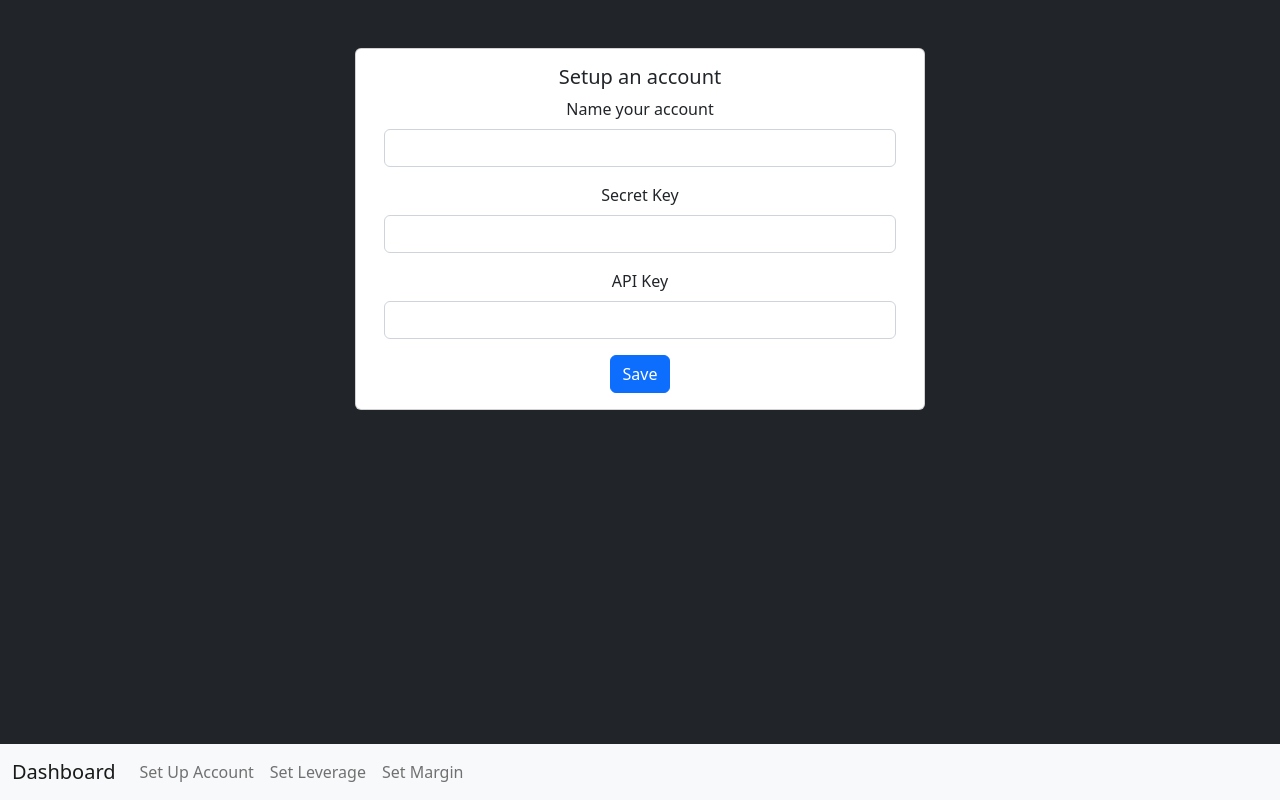
After one commit to zahidtokur/binance-madnews-dashboard, a Django app: page /create/ in a window 1280 px wide. The commit adds this page. Run offline with Django 4.2, Linux system fonts and the light colour scheme; some libraries are stand-ins or nearby versions.

Commit message:
Add AccountCreateView

```diff
--- a/core/urls.py
+++ b/core/urls.py
@@ -6,4 +6,5 @@ app_name = 'core'
 
 urlpatterns = [
     path('', views.index, name='index'),
+    path('create/', views.AccountCreateView.as_view(), name='create'),
 ]
--- a/core/views.py
+++ b/core/views.py
@@ -1,5 +1,30 @@
 from django.shortcuts import render
+from django.views import View
+from django.contrib import messages
+from django.http import HttpResponseRedirect
+from django.urls import reverse
+
+from core.models import Account
+from core.resources.serializers import AccountSerializer
 
 
 def index(request):
     return render(request, "core/index.html")
+
+
+class AccountCreateView(View):
+    template_name = "core/create.html"
+
+    def get(self, request, *args, **kwargs):
+        return render(request, self.template_name)
+
+    def post(self, request, *args, **kwargs):
+        request_data = request.POST
+        data = AccountSerializer(data=request_data)
+        if not data.is_valid():
+            for err in data.errors:
+                messages.add_message(
+                    request, messages.WARNING, str(data.errors[err]))
+            return HttpResponseRedirect(reverse('core:create'))
+        Account.objects.create(**data.validated_data)
+        return HttpResponseRedirect(reverse('core:index'))
--- /dev/null
+++ b/templates/core/create.html
@@ -0,0 +1,51 @@
+{% extends "base.html" %}
+{% load static %}
+
+{% block title %}
+  Setup a Binance Futures Account
+{% endblock title %}
+
+{% block content %}
+  <div class="container text-center mt-5">
+    <div class="row">
+        {% if messages %}
+          <div class="alert alert-warning alert-dismissible fade show" role="alert">
+            You should check in on some of those fields below.
+            <ul>
+              {% for message in messages %}
+                <li>{{ message }}</li>
+              {% endfor %}
+            </ul>
+            <button type="button" class="btn-close" data-bs-dismiss="alert" aria-label="Close"></button>
+          </div>
+        {% endif %}
+        <div class="col-md-6 offset-md-3 card">
+            <div class="card-body">
+              <form method="POST" id="form-body">
+                {% csrf_token %}
+                <h5 class="card-title">Setup an account</h5>
+                <div class="mb-3">
+                    <label class="form-label">Name your account</label>
+                    <input type="text" class="form-control" name="name" required>
+                </div>
+                <div class="mb-3">
+                    <label class="form-label">Secret Key</label>
+                    <input type="text" class="form-control" name="secret_key" required>
+                </div>
+                <div class="mb-3">
+                    <label class="form-label">API Key</label>
+                    <input type="text" class="form-control" name="api_key" required>
+                </div>
+                <button type="submit" class="btn btn-primary">Save</button>
+              </form>
+            </div>
+        </div>
+    </div>
+
+  </div>
+
+{% endblock content %}
+
+{% block scripts %}
+  <script src="{% static 'js/exchange-form.js' %}"></script>
+{% endblock scripts %}
--- a/templates/core/index.html
+++ b/templates/core/index.html
@@ -14,7 +14,7 @@
             <h5 class="card-title">No Trading Accounts Selected</h5>
             <p class="card-text">Create and setup an exchange to start trading!</p>
             <p class="card-text">Or select an existing account!</p>
-            <a href="" class="btn btn-primary">Go to setup</a>
+            <a href="{% url 'core:create' %}" class="btn btn-primary">Go to setup</a>
           </div>
         </div>
     </div>
```
Also changed, not shown: core/resources/serializers.py (+5 -5 lines).
